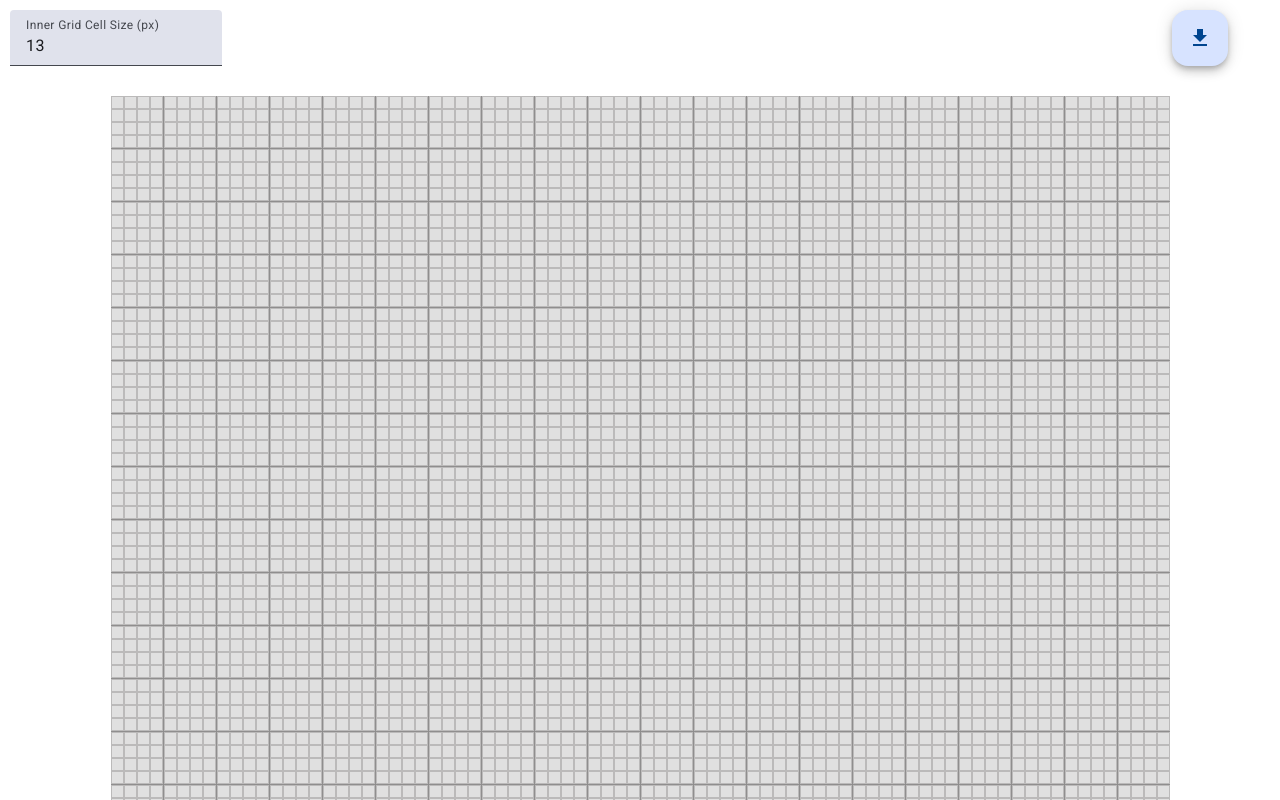
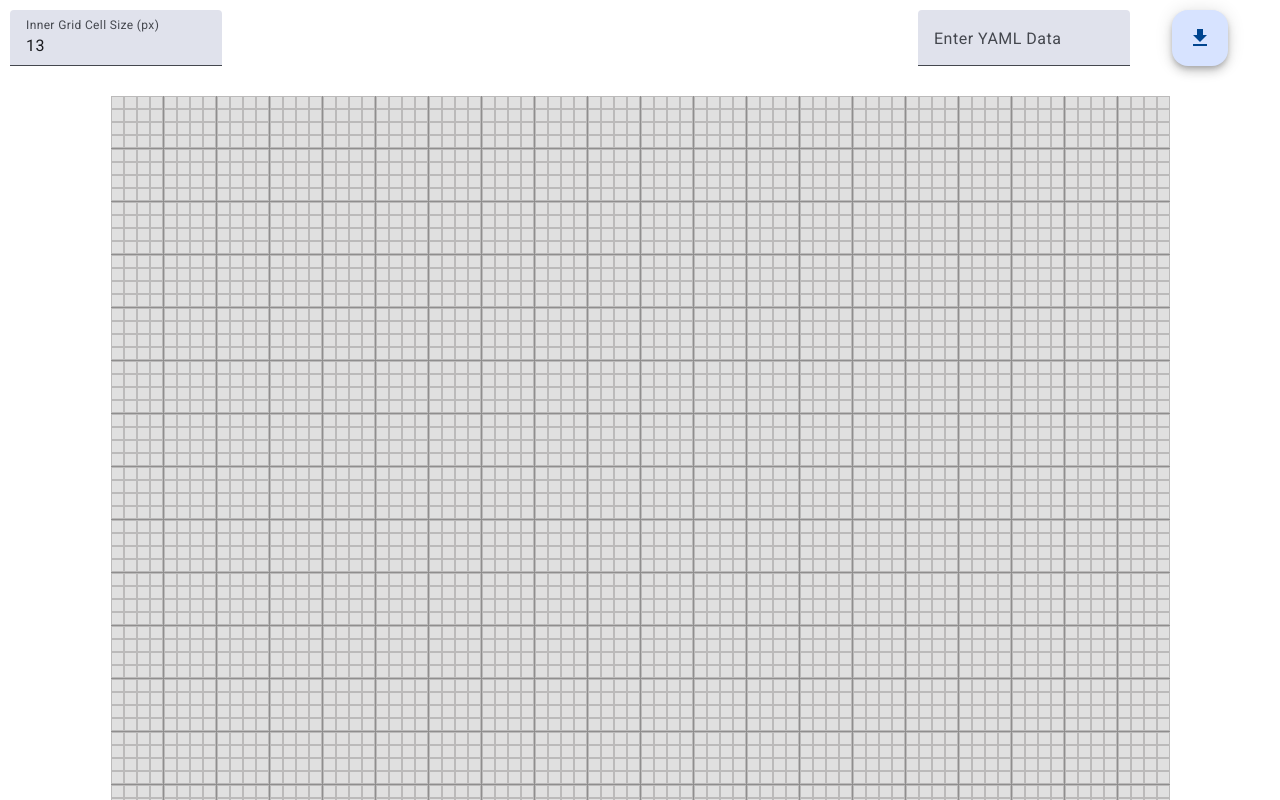
Before and after one commit to pratyush-glingtech/flow-chart, an Angular app: page / in a window 1280 px wide. Shown: the top 800 px of the page. Built offline with nearby package versions, Linux system fonts and the light colour scheme.

Commit message:
added user input for creating a yml file

```diff
--- a/src/app/grids/grids.component.css
+++ b/src/app/grids/grids.component.css
@@ -58,3 +58,8 @@
     justify-content: center;
     width: 140px;
   }
+
+  .yml-container{
+    display: flex;
+
+  }
--- a/src/app/grids/grids.component.html
+++ b/src/app/grids/grids.component.html
@@ -5,12 +5,19 @@
       <input matInput type="number" [value]="cellSize" (input)="updateCellSize($event)" min="10">
     </mat-form-field>
 
-    <!-- download button -->
-    <div class="example-button-container">
-        <button mat-fab aria-label="icon button with a download icon" (click)="downloadYaml()">
-          <mat-icon>download</mat-icon>
-        </button>
-      </div>
+    <div class="yml-container">
+        <mat-form-field>
+            <mat-label>Enter YAML Data</mat-label>
+            <input matInput [(ngModel)]="yamlInput" placeholder="Type something...">
+        </mat-form-field>
+
+        <!-- Download Button -->
+        <div class="example-button-container">
+            <button mat-fab aria-label="Download YAML" (click)="downloadYaml()">
+                <mat-icon>download</mat-icon>
+            </button>
+        </div>
+    </div>
 
 </div>
 
--- a/src/app/grids/grids.component.ts
+++ b/src/app/grids/grids.component.ts
@@ -3,12 +3,13 @@ import {MatInputModule} from '@angular/material/input';
 import {MatFormFieldModule} from '@angular/material/form-field';
 import {MatIconModule} from '@angular/material/icon';
 import {MatButtonModule} from '@angular/material/button';
+import { FormsModule } from '@angular/forms';
 
 @Component({
   selector: 'app-grids',
   templateUrl: './grids.component.html',
   styleUrls: ['./grids.component.css'],
-  imports: [MatInputModule, MatFormFieldModule, MatIconModule, MatButtonModule]
+  imports: [MatInputModule, MatFormFieldModule, MatIconModule, MatButtonModule, FormsModule]
 })
 export class GridsComponent {
   outerGridSize: number = 20; // Fixed outer grid size (20x20)
@@ -16,6 +17,7 @@ export class GridsComponent {
   cellSize: number = 13; // Default size of inner grid cells in pixels
   items: number[] = [];
   innerGridItems: number[] = [];
+  yamlInput: string = '';
 
   constructor() {
     this.generateGrid();
@@ -43,15 +45,26 @@ export class GridsComponent {
   }
 
   downloadYaml() {
-    const yamlFilePath = 'assets/demo.yml';
+    if (!this.yamlInput.trim()) {
+      alert("Please enter some data before downloading.");
+      return;
+    }
 
-    // Create an invisible link and trigger download
+    // Create YAML content dynamically
+    const yamlContent = `data:\n  user_input: "${this.yamlInput}"\n  grid:\n    outer_size: ${this.outerGridSize}\n    inner_size: ${this.innerGridSize}\n    cell_size: ${this.cellSize}`;
+
+    // Create a Blob object from YAML string
+    const blob = new Blob([yamlContent], { type: 'text/yaml' });
+    const url = URL.createObjectURL(blob);
+
+    // Create and trigger download link
     const a = document.createElement('a');
-    a.href = yamlFilePath;
-    a.download = 'demo.yml';
+    a.href = url;
+    a.download = 'generated.yaml';
     document.body.appendChild(a);
     a.click();
     document.body.removeChild(a);
+    URL.revokeObjectURL(url);
   }
 
 }
```
Also changed, not shown: src/assets/demo.yml (deleted, +0 -11 lines).
